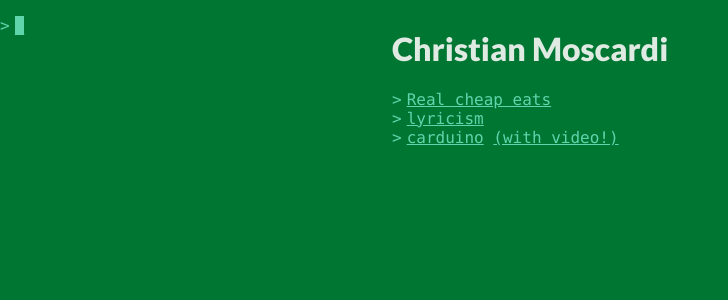
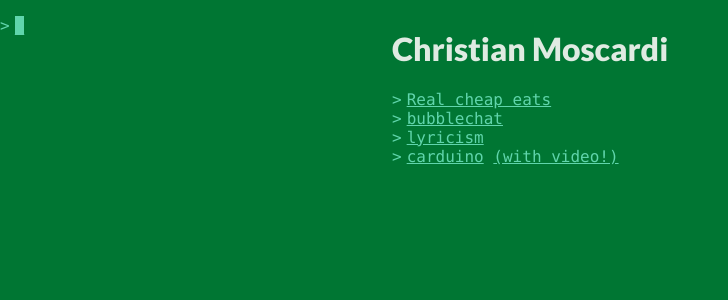
Before and after one commit to cmoscardi/cmoscardi.github.io, a Jekyll site: the page built from projects.html, in a window 1280 px wide. Shown: the top 300 px of the page, without its empty margins (0-728 px from the left). Built offline with Jekyll 4.4.1, drawn with Linux system fonts in a browser that asks for light colours; nearby versions of some CDN libraries.

Commit message:
adding bubblechat project

```diff
--- a/projects.html
+++ b/projects.html
@@ -6,6 +6,7 @@ title: projects
 <h1 id="nomen">Christian Moscardi</h1>
 <ul id="projects">
   <li><a target="_blank" href="http://www.realcheapeats.com">Real cheap eats</a></li>
+  <li><a target="_blank" href="http://cmos-bubblechat.herokuapp.com">bubblechat</a></li>
   <li><a target="_blank" href="https://github.com/cmoscardi/lyricism">lyricism</a></li>
   <li><a target="_blank" href="https://github.com/cmoscardi/carduino">carduino</a> <a target="_blank" href="http://dl.dropbox.com/u/24144746/20120413_151512.mp4">(with video!)</a></li>
 </ul>
```
